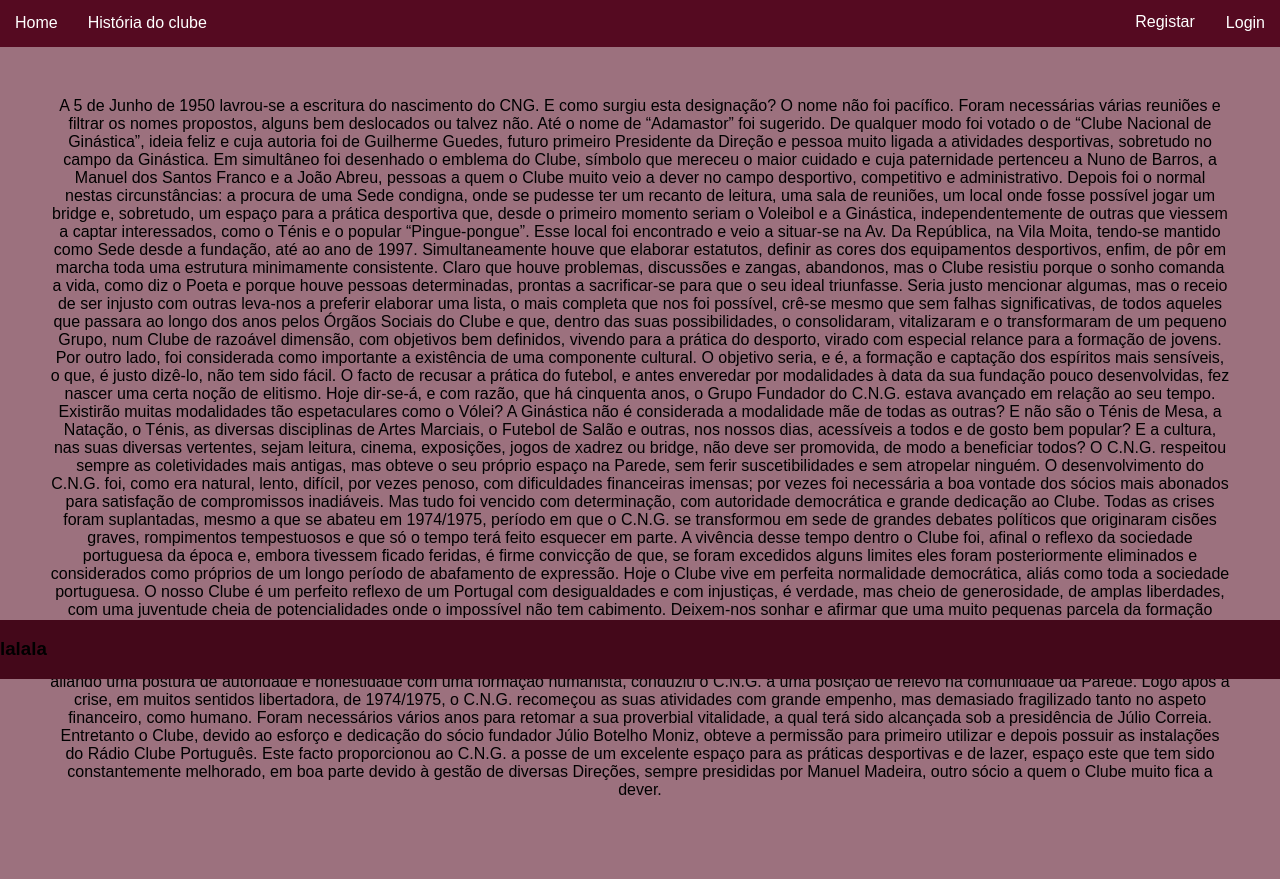
After one commit to Joaopandre/projetofinal, a Django app: page /clube/historia/ in a window 1280 px wide. The commit adds this page. Shown: the part 121-1000 px from the top of the page. Run offline with Django 4.2, Linux system fonts and the light colour scheme.

Commit message:
toma porca

```diff
--- /dev/null
+++ b/projetofinal/clube/static/clube/css/estilo.css
@@ -0,0 +1,101 @@
+body {
+    background-color: rgba(119, 59, 77, 0.72);
+    width: 100%;
+    margin: 0 auto;
+    font-family: Arial;
+    padding-bottom: 30px;
+}
+
+.user-info {
+    text-align: center;
+    color: white;
+    padding: 20px;
+    background-color: #44081A;
+    background-image: url("../imagens/CNGLogo.png");
+}
+
+.nav {
+    width: 100%;
+    list-style: none;
+    margin: 0;
+    padding: 0;
+    overflow: hidden;
+    background-color: #550A21;
+}
+
+li.nav-left {
+    float: left;
+}
+
+li.nav-right {
+    float: right;
+}
+
+li a {
+    display: block;
+    padding: 15px 15px;
+    color: white;
+    text-decoration: none;
+    text-align: center;
+}
+
+li a:hover, d.dropdown:hover .dropa {
+    background-color: #773B4D;
+}
+
+.dropdown {
+  float: right;
+  overflow: hidden;
+}
+
+.dropdown .dropa {
+  font-size: 16px;
+  border: none;
+  outline: none;
+  color: white;
+  padding: 14px 16px;
+  background-color: inherit;
+  font-family: inherit;
+  margin: 0;
+}
+
+.dropdown-content {
+  display: none;
+  position: absolute;
+  background-color: #773B4D;
+  min-width: 100px;
+  box-shadow: 0px 8px 16px 0px rgb(68, 8, 26);
+  z-index: 1;
+  right: 0;
+}
+
+.dropdown-content a {
+  float: none;
+  color: white;
+  padding: 12px 16px;
+  text-decoration: none;
+  display: block;
+  text-align: left;
+  border: black;
+}
+
+.dropdown-content a:hover {
+  background-color: #ddd;
+}
+
+.dropdown:hover .dropdown-content {
+  display: block;
+}
+
+footer {
+    background-color: #44081A;
+    position: fixed;
+    width: 100%;
+    bottom: 0;
+}
+
+#hist {
+    text-align: center;
+    margin: 50px;
+
+}
--- /dev/null
+++ b/projetofinal/clube/static/clube/js/javascript.js
@@ -0,0 +1,5 @@
+$(function() {
+    $("input[type='date']").datepicker({
+        dateFormat: "yy-mm-dd"
+    });
+});
--- /dev/null
+++ b/projetofinal/clube/templates/clube/historia.html
@@ -0,0 +1,96 @@
+{% extends 'clube/home.html' %}
+{% block titulo %}História do Clube{% endblock %}
+
+{% block conteudo %}
+<body>
+<div id="hist">
+    <p> A 5 de Junho de 1950 lavrou-se a escritura do nascimento do CNG. E como surgiu esta designação? O nome não foi
+        pacífico. Foram necessárias várias reuniões e filtrar os nomes propostos, alguns bem deslocados ou talvez não.
+        Até o
+        nome de “Adamastor” foi sugerido. De qualquer modo foi votado o de “Clube Nacional de Ginástica”, ideia feliz e
+        cuja
+        autoria foi de Guilherme Guedes, futuro primeiro Presidente da Direção e pessoa muito ligada a atividades
+        desportivas, sobretudo no campo da Ginástica. Em simultâneo foi desenhado o emblema do Clube, símbolo que
+        mereceu o
+        maior cuidado e cuja paternidade pertenceu a Nuno de Barros, a Manuel dos Santos Franco e a João Abreu, pessoas
+        a
+        quem o Clube muito veio a dever no campo desportivo, competitivo e administrativo. Depois foi o normal nestas
+        circunstâncias: a procura de uma Sede condigna, onde se pudesse ter um recanto de leitura, uma sala de reuniões,
+        um
+        local onde fosse possível jogar um bridge e, sobretudo, um espaço para a prática desportiva que, desde o
+        primeiro
+        momento seriam o Voleibol e a Ginástica, independentemente de outras que viessem a captar interessados, como o
+        Ténis
+        e o popular “Pingue-pongue”. Esse local foi encontrado e veio a situar-se na Av. Da República, na Vila Moita,
+        tendo-se mantido como Sede desde a fundação, até ao ano de 1997.
+        Simultaneamente houve que elaborar estatutos, definir as cores dos equipamentos desportivos, enfim, de pôr em
+        marcha
+        toda uma estrutura minimamente consistente. Claro que houve problemas, discussões e zangas, abandonos, mas o
+        Clube
+        resistiu porque o sonho comanda a vida, como diz o Poeta e porque houve pessoas determinadas, prontas a
+        sacrificar-se para que o seu ideal triunfasse. Seria justo mencionar algumas, mas o receio de ser injusto com
+        outras
+        leva-nos a preferir elaborar uma lista, o mais completa que nos foi possível, crê-se mesmo que sem falhas
+        significativas, de todos aqueles que passara ao longo dos anos pelos Órgãos Sociais do Clube e que, dentro das
+        suas
+        possibilidades, o consolidaram, vitalizaram e o transformaram de um pequeno Grupo, num Clube de razoável
+        dimensão,
+        com objetivos bem definidos, vivendo para a prática do desporto, virado com especial relance para a formação de
+        jovens.
+        Por outro lado, foi considerada como importante a existência de uma componente cultural. O objetivo seria, e é,
+        a
+        formação e captação dos espíritos mais sensíveis, o que, é justo dizê-lo, não tem sido fácil. O facto de recusar
+        a
+        prática do futebol, e antes enveredar por modalidades à data da sua fundação pouco desenvolvidas, fez nascer uma
+        certa noção de elitismo. Hoje dir-se-á, e com razão, que há cinquenta anos, o Grupo Fundador do C.N.G. estava
+        avançado em relação ao seu tempo. Existirão muitas modalidades tão espetaculares como o Vólei? A Ginástica não é
+        considerada a modalidade mãe de todas as outras? E não são o Ténis de Mesa, a Natação, o Ténis, as diversas
+        disciplinas de Artes Marciais, o Futebol de Salão e outras, nos nossos dias, acessíveis a todos e de gosto bem
+        popular? E a cultura, nas suas diversas vertentes, sejam leitura, cinema, exposições, jogos de xadrez ou bridge,
+        não
+        deve ser promovida, de modo a beneficiar todos?
+        O C.N.G. respeitou sempre as coletividades mais antigas, mas obteve o seu próprio espaço na Parede, sem ferir
+        suscetibilidades e sem atropelar ninguém.
+        O desenvolvimento do C.N.G. foi, como era natural, lento, difícil, por vezes penoso, com dificuldades
+        financeiras
+        imensas; por vezes foi necessária a boa vontade dos sócios mais abonados para satisfação de compromissos
+        inadiáveis.
+        Mas tudo foi vencido com determinação, com autoridade democrática e grande dedicação ao Clube. Todas as crises
+        foram
+        suplantadas, mesmo a que se abateu em 1974/1975, período em que o C.N.G. se transformou em sede de grandes
+        debates
+        políticos que originaram cisões graves, rompimentos tempestuosos e que só o tempo terá feito esquecer em parte.
+        A
+        vivência desse tempo dentro o Clube foi, afinal o reflexo da sociedade portuguesa da época e, embora tivessem
+        ficado
+        feridas, é firme convicção de que, se foram excedidos alguns limites eles foram posteriormente eliminados e
+        considerados como próprios de um longo período de abafamento de expressão. Hoje o Clube vive em perfeita
+        normalidade
+        democrática, aliás como toda a sociedade portuguesa. O nosso Clube é um perfeito reflexo de um Portugal com
+        desigualdades e com injustiças, é verdade, mas cheio de generosidade, de amplas liberdades, com uma juventude
+        cheia
+        de potencialidades onde o impossível não tem cabimento. Deixem-nos sonhar e afirmar que uma muito pequenas
+        parcela
+        da formação desta juventude cheia de potencialidades onde o impossível não tem cabimento. Deixem-nos sonhar e
+        afirmar que uma muito pequena parcela da formação desta juventude viva pertence ao C.N.G e, por arrastamento, a
+        todos aqueles que, em 1950, o fundaram.
+        Muito se ficou a dever nos primeiros tempos ao Presidente Estevão Carrasco, pelo vigor ue soube imprimir à nova
+        coletividade e, mais tarde, ao Presidente Branco Martins que dedicando-se, de alma e coração, ao Clube e aliando
+        uma
+        postura de autoridade e honestidade com uma formação humanista, conduziu o C.N.G. a uma posição de relevo na
+        comunidade da Parede.
+        Logo após a crise, em muitos sentidos libertadora, de 1974/1975, o C.N.G. recomeçou as suas atividades com
+        grande
+        empenho, mas demasiado fragilizado tanto no aspeto financeiro, como humano. Foram necessários vários anos para
+        retomar a sua proverbial vitalidade, a qual terá sido alcançada sob a presidência de Júlio Correia.
+        Entretanto o Clube, devido ao esforço e dedicação do sócio fundador Júlio Botelho Moniz, obteve a permissão para
+        primeiro utilizar e depois possuir as instalações do Rádio Clube Português. Este facto proporcionou ao C.N.G. a
+        posse de um excelente espaço para as práticas desportivas e de lazer, espaço este que tem sido constantemente
+        melhorado, em boa parte devido à gestão de diversas Direções, sempre presididas por Manuel Madeira, outro sócio
+        a
+        quem o Clube muito fica a dever.
+    <p>
+</div>
+
+</body>
+{% endblock %}
--- a/projetofinal/clube/templates/clube/home.html
+++ b/projetofinal/clube/templates/clube/home.html
@@ -1,40 +1,69 @@
 <!DOCTYPE html>
 <html lang="en">
 <head>
+    {% load static %}
+    <script type="text/javascript" src="{% static 'clube/js/javascript.js' %}"></script>
     <meta charset="UTF-8">
+    <!--<meta name="viewport" content="width=device-width, initial-scale=1">
+    <link href="https://cdn.jsdelivr.net/npm/bootstrap@5.3.0-alpha3/dist/css/bootstrap.min.css" rel="stylesheet" integrity="sha384-KK94CHFLLe+nY2dmCWGMq91rCGa5gtU4mk92HdvYe+M/SXH301p5ILy+dN9+nJOZ" crossorigin="anonymous">
+    <script defer src="https://cdn.jsdelivr.net/npm/bootstrap@5.3.0-alpha3/dist/js/bootstrap.bundle.min.js" integrity="sha384-ENjdO4Dr2bkBIFxQpeoTz1HIcje39Wm4jDKdf19U8gI4ddQ3GYNS7NTKfAdVQSZe" crossorigin="anonymous"></script>
+-->
     <title>
         {% block titulo %}
-            Treinos
+            Clube Nacional de Ginástica
         {% endblock %}
     </title>
+    {% load static %}
+    <link rel="stylesheet" type="text/css" href="{% static 'clube/css/estilo.css' %}">
 </head>
 
+
+<body>
 <header>
     <div class="container">
         <div class="user-info">
-            <p>Bem vindo ao Clube Nacional de Ginástica {{ user.username }}</p>
+            <h1>Bem vindo ao Clube Nacional de Ginástica {{ user.username }}!!</h1>
         </div>
     </div>
 </header>
+<nav>
+    <ul class="nav">
+        <li class="nav-left"><a href="{% url 'clube:home' %}">Home</a></li>
+        {% if request.user.is_authenticated %}
+            <li class="nav-left"><a href="{% url 'clube:historia' %}">História do clube</a></li>
+            <li class="nav-left"><a href="{% if jogo.id %}{% url 'clube:voto_jogo' jogo.id %}{% endif %}">Jogos</a></li>
+            <li class="nav-left"><a href="{% url 'clube:criar_jogo' %}">Criar Jogos</a></li>
+            <li class="nav-left"><a href="{% url 'clube:home' %}">Treinos</a></li>
+            <li class="nav-right"><a href="{% url 'clube:home' %}">Perfil</a></li>
+            <li class="nav-right"><a href="{% url 'clube:fazerlogout' %}">Logout</a></li>
+        {% else %}
+            <li class="nav-left"><a href="{% url 'clube:historia' %}">História do clube</a></li>
+            <li class="nav-right"><a href="{% url 'clube:fazerlogin' %}">Login</a></li>
+            <div class="dropdown">
+                <li class="nav-right"><a href="{% url 'clube:registar' %}" class="dropa">Registar <i
+                        class="fa fa-caret-down"></i></a></li>
+                <div class="dropdown-content">
+                    <a href="{% url 'clube:registar_atleta' %}">Atletas</a>
+                    <a href="{% url 'clube:registar_treinador' %}">Treinadores</a>
+                    <a href="{% url 'clube:registar_diretor' %}">Diretor</a>
+                </div>
+            </div>
 
-<nav>
-    <ul>
-        {% if request.user.is_authenticated %}
-            <li><a href="{% url 'clube:fazerlogout' %}">Logout</a></li>
-        {% else %}
-            <li><a href="{% url 'clube:fazerlogin' %}">Login</a></li>
         {% endif %}
     </ul>
 </nav>
-<body>
 
+    {% block conteudo %}
+        {% if request.user.is_authenticated %}
+            <h2>O user {{ request.user.username }} está logado</h2>
+        {% else %}
+            <h2>Não está logado...</h2>
+        {% endif %}
+    {% endblock %}
 
-{% if request.user.is_authenticated %}
-    <h2>O user {{ request.user.username }} está logado</h2>
-{% else %}
-    <h2>Não está logado...</h2>
-{% endif %}
+</body>
 
-</form>
-</body>
+<footer>
+    <div id=""><h3>lalala</h3></div>
+</footer>
 </html>
--- a/projetofinal/clube/urls.py
+++ b/projetofinal/clube/urls.py
@@ -6,15 +6,20 @@ app_name = 'clube'
 urlpatterns = [
     path('', views.home, name='home'),
 
+    path('registar', views.registar, name='registar'),
+    path('atleta', views.registar_atleta, name='registar_atleta'),
+    path('treinador', views.registar_treinador, name='registar_treinador'),
+    path('diretor', views.registar_diretor, name='registar_diretor'),
+
+    path('historia/', views.historia, name='historia'),
+
+    path('jogos/', views.jogos, name='jogos'),
+    path('criar_jogo/', views.criar_jogo, name='criar_jogo'),
+    path('voto_jogo/<int:jogo_id>/', views.voto_jogo, name='voto_jogo'),
+
+
+
     path('fazerlogin', views.fazerlogin, name='fazerlogin'),
     path('fazerlogout', views.fazerlogout, name='fazerlogout'),
 
-
-
-
-
-
-
-
-
 ]
--- a/projetofinal/clube/views.py
+++ b/projetofinal/clube/views.py
@@ -1,11 +1,12 @@
 from django.contrib.auth import authenticate, login, logout
-from django.contrib.auth.decorators import login_required
+from django.contrib.auth.decorators import login_required, user_passes_test
+from .forms import CustomUserCreationForm, AtletaForm, TreinadorForm, DiretorForm, JogoForm
 from django.core.checks import messages
 from django.http import HttpResponseRedirect
-from django.shortcuts import render, redirect
+from django.shortcuts import render, redirect, get_object_or_404
 from django.template import context
 from django.urls import reverse
-
+from .models import Atleta, Jogo, Voto_jogo
 
 
 def home(request):
@@ -34,3 +35,105 @@ def fazerlogin(request):
 def fazerlogout(request):
     logout(request)
     return HttpResponseRedirect(reverse('clube:home'))
+
+def registar(request):
+    if request.method == 'POST':
+        form = CustomUserCreationForm(request.POST)
+        if form.is_valid():
+            user = form.save()
+            login(request, user)
+            return redirect('clube:home')
+    else:
+        form = CustomUserCreationForm()
+    return render(request, 'clube/registar.html', {'form': form})
+
+def registar_atleta(request):
+    if request.method == 'POST':
+        user_form = CustomUserCreationForm(request.POST)
+        atleta_form = AtletaForm(request.POST)
+        if user_form.is_valid() and atleta_form.is_valid():
+            user = user_form.save(commit=False)
+            user.email = user_form.cleaned_data['email']
+            user.save()
+            atleta = atleta_form.save(commit=False)
+            atleta.user = user
+            atleta.save()
+            return redirect('sucesso')
+    else:
+        user_form = CustomUserCreationForm()
+        atleta_form = AtletaForm()
+    return render(request, 'clube/registar_atleta.html', {'user_form': user_form, 'atleta_form': atleta_form})
+
+
+
+
+def registar_treinador(request):
+    if request.method == 'POST':
+        form = TreinadorForm(request.POST)
+        if form.is_valid():
+            treinador = form.save()
+            login(request, treinador)
+            return redirect('clube:home')
+    else:
+        form = TreinadorForm()
+    return render(request, 'clube/registar_treinador.html', {'form': form})
+
+def registar_diretor(request):
+    if request.method == 'POST':
+        form = DiretorForm(request.POST)
+        if form.is_valid():
+            diretor = form.save()
+            login(request, diretor)
+            return redirect('clube:criar_jogo')
+    else:
+        form = DiretorForm()
+    return render(request, 'clube/registar_diretor.html', {'form': form})
+
+def historia(request):
+    return render(request, 'clube/historia.html')
+
+@login_required
+def criar_jogo(request):
+    if request.method == 'POST':
+        form = JogoForm(request.POST)
+        if form.is_valid():
+            jogo = form.save(commit=False)
+            jogo.criador = request.user
+            jogo.save()
+            form.save_m2m()
+            return redirect('clube:home')
+    else:
+        form = JogoForm()
+    return render(request, 'clube/criar_jogo.html', {'form': form})
+
+@login_required
+def jogos(request):
+    jogos_criados = Jogo.objects.filter(criador=request.user)
+    jogos_participantes = request.user.jogos.all()
+    jogador_vai_jogar = {}
+    for jogo in jogos_participantes:
+        votacao = Voto_jogo.objects.filter(jogador=request.user, jogo=jogo).first()
+        if votacao:
+            jogador_vai_jogar[jogo.id] = votacao.vai_jogar
+        else:
+            jogador_vai_jogar[jogo.id] = None
+    return render(request, 'clube/jogo.html', {'jogos_criados': jogos_criados, 'jogos_participantes': jogos_participantes, 'jogador_vai_jogar': jogador_vai_jogar})
+
+@login_required
+def voto_jogo(request, jogo_id):
+    jogo = get_object_or_404(Jogo, id=jogo_id)
+    voto = Voto_jogo.objects.filter(user=request.user, jogo=jogo).first()
+
+    if request.method == 'POST':
+        vai_ao_jogo = request.POST.get('vai_ao_jogo') == 'True'
+
+        if voto:
+            voto.vai_ao_jogo = vai_ao_jogo
+            voto.save()
+        else:
+            voto = Voto_jogo(user=request.user, jogo=jogo, vai_ao_jogo=vai_ao_jogo)
+            voto.save()
+
+        return HttpResponseRedirect(reverse('clube:home'))
+
+    return render(request, 'clube/voto_jogo.html', {'jogo': jogo, 'voto': voto})
```
Also changed, not shown: projetofinal/clube/forms.py (added, +53 -0 lines), projetofinal/clube/models.py (+24 -14 lines), projetofinal/clube/templates/clube/fazerlogin.html (+4 -9 lines), projetofinal/clube/templates/clube/registar.html (added, +12 -0 lines), projetofinal/clube/templates/clube/registar_atleta.html (added, +15 -0 lines), projetofinal/clube/templates/clube/registar_diretor.html (added, +10 -0 lines), projetofinal/clube/templates/clube/registar_treinador.html (added, +10 -0 lines), projetofinal/db.sqlite3, projetofinal/projetofinal/settings.py (line endings or trailing spaces).
